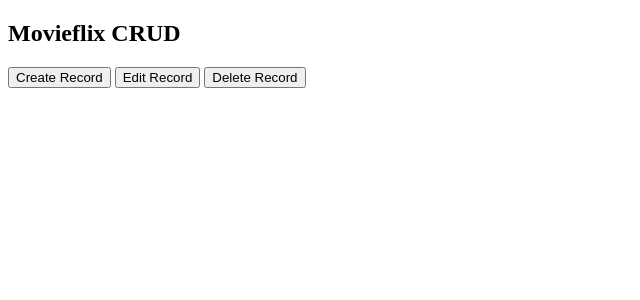
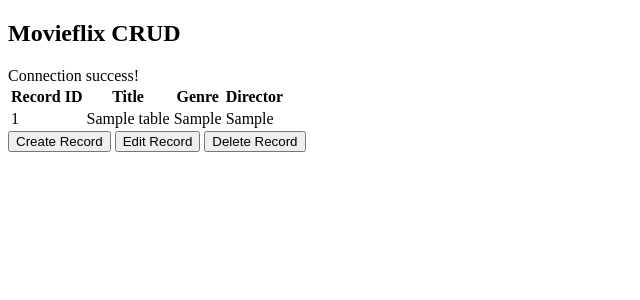
Before and after one commit to onofre925/movieflix-CRUD-Application, a PHP site: page / in a window 1280 px wide. Shown: the top 300 px of the page, without its empty margins (0-640 px from the left). Run offline with PHP 8.4, Linux system fonts and the light colour scheme; tables that the repository leaves empty or names only in its code hold one stand-in row (values such as "Sample post").

Commit message:
Displaying the data

```diff
--- a/movieflix/index.php
+++ b/movieflix/index.php
@@ -16,6 +16,56 @@
             <?php require_once 'create.php';  ?>
             <div>
                 <h2>Movieflix CRUD</h2>
+                <?php
+                     $servername = 'localhost';
+                     $username = 'root';
+                     $password = '';
+                     $database = 'movieflix_database';
+
+                     //Creating a Connection to database
+
+                     $connection = mysqli_connect($servername,$username,$password,$database);
+
+                     //Check if connection wa successful or not
+                        if(!$connection){
+                        die('Connection unsuccessful : '.mysqli_connect_error());
+                        } else{
+                            echo 'Connection success!';
+                        }
+
+                        //Query the table for the records
+                        $sql = "SELECT * FROM movieflix_table";//set up our query
+                        $result = mysqli_query($connection, $sql);//store the result of our query into the $result
+                        $rowCount = mysqli_num_rows($result); //Method returns to us the number of rows -> $rowCount
+
+                        if($rowCount > 0){
+
+                            echo "
+                                <table>
+                                    <thread>
+                                        <tr>
+                                            <th>Record ID</th>
+                                            <th>Title</th>
+                                            <th>Genre</th>
+                                            <th>Director</th>
+                                        </tr>
+                                    </thread>
+
+                             ";
+                        }
+
+                ?> <!--End PHP code block -->
+                <?php
+                    while($row = $result->fetch_assoc()): ?>
+                    <tr>
+                        <td><?php echo $row['id']?></td>
+                        <td><?php echo $row['title']?></td>
+                        <td><?php echo $row['genre']?></td>
+                        <td><?php echo $row['director']?></td>
+                    </tr>
+
+                <?php endwhile ?>
+                    </table>
             </div>
             <div class="content-wrapper">
                 <button id="create-button">Create Record</button>
```
